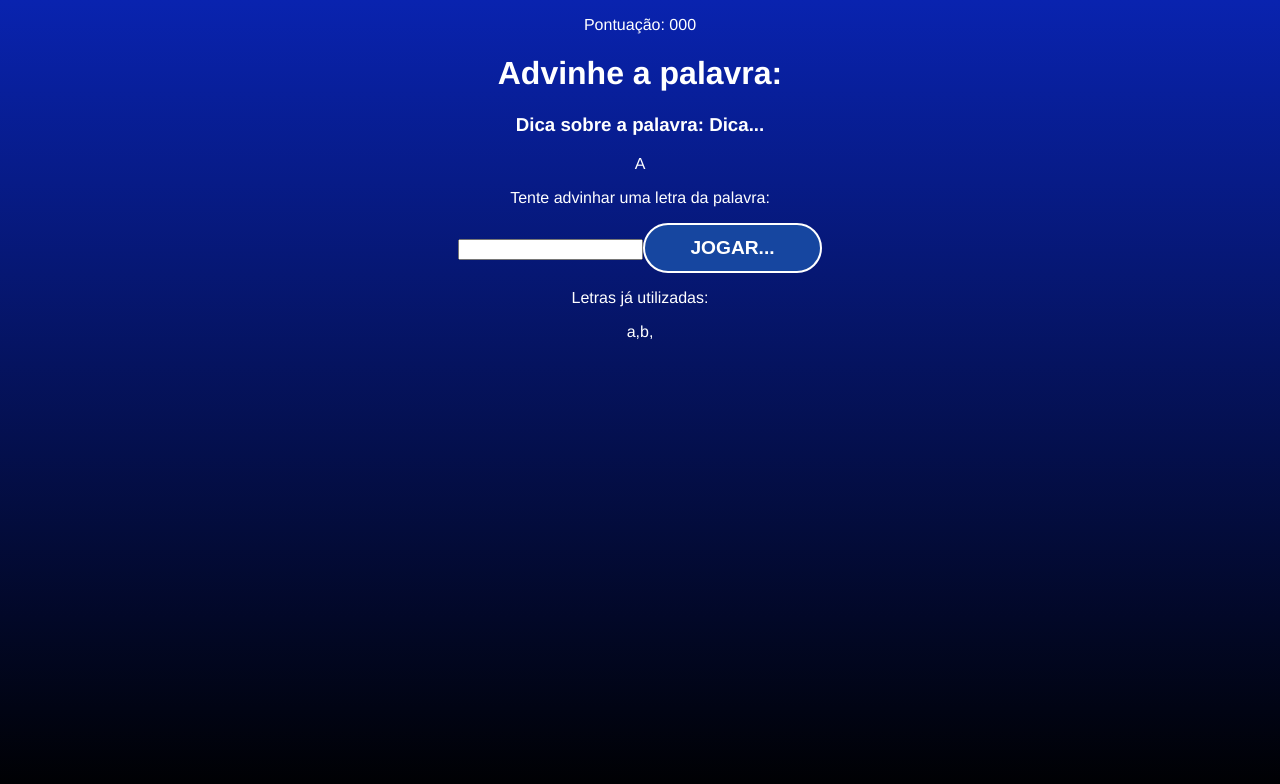
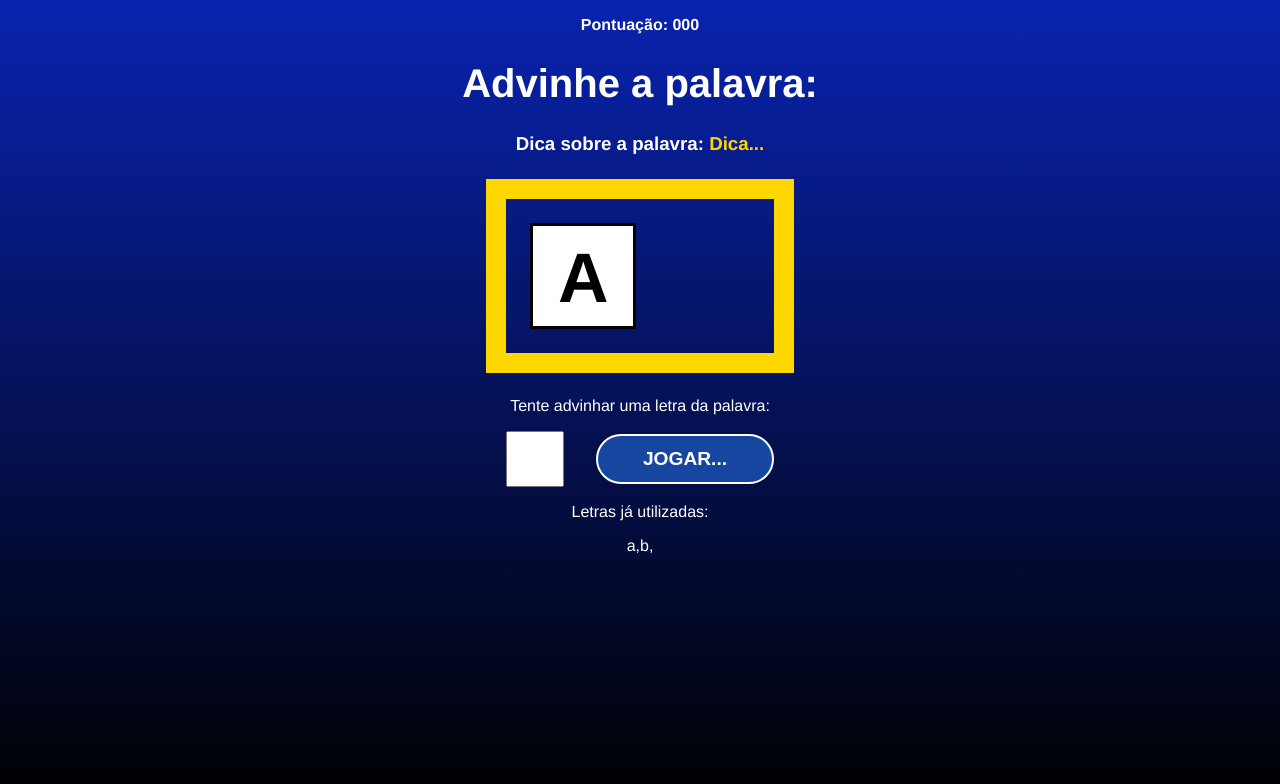
Before and after one commit to lucianobrsts/cursoreactudemy, a React (Vite) app in the folder 6_PROJETO_SECRET_WORD/secretword/: page / in a window 1280 px wide. Both pictures are taken after a click on the button "COMEÇAR O JOGO". Shown: the top 784 px of the page. Built offline with nearby package versions, Linux system fonts and the light colour scheme.

Commit message:
Css da tela do jogo

```diff
--- a/6_PROJETO_SECRET_WORD/secretword/src/components/Game.css
+++ b/6_PROJETO_SECRET_WORD/secretword/src/components/Game.css
@@ -0,0 +1,48 @@
+.game h1 {
+    font-size: 2.5em;
+}
+
+.points span {
+    font-weight: bold;
+}
+
+.tip span {
+    color: gold;
+}
+
+.wordContainer {
+    margin: 1.5em;
+    padding: 1.5em;
+    border: 20px solid gold;
+    display: flex;
+}
+
+.letter, blankSquare {
+    font-size: 70px;
+    line-height: 1.5;
+    border: 3px solid #000;
+    height: 100px;
+    width: 100px;
+    text-transform: uppercase;
+    background-color: #fff;
+    color: #000;
+    font-weight: bold;
+}
+
+.letterContainer p {
+    margin-bottom: 1.2.em;
+}
+
+.letterContainer form {
+    display: flex;
+    align-items: center;
+    justify-content: center;
+}
+
+.letterContainer input {
+    height: 50px;
+    width: 50px;
+    font-size: 2em;
+    text-align: center;
+    margin-right: 1em;
+}
```
